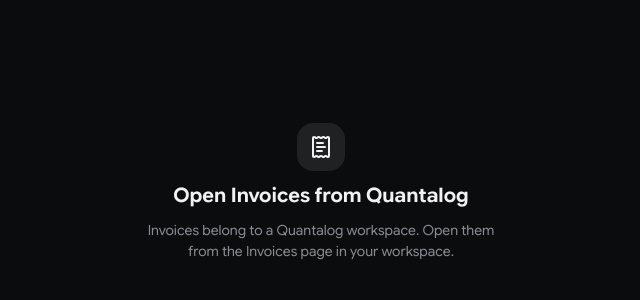
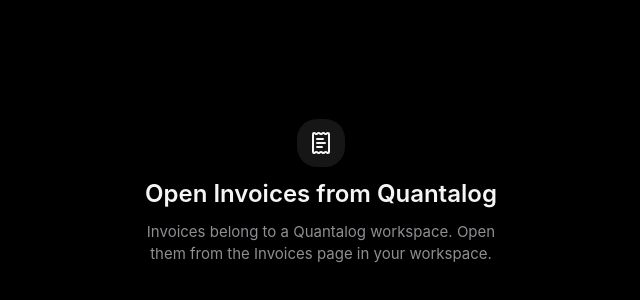
Before and after one commit to daorbit/invoice-generator, a React (Vite) app in the folder frontend/: page / in a window 1280 px wide. Shown: the part 208-508 px from the top of the page, without its empty margins (319-959 px from the left). Built offline with nearby package versions, Linux system fonts and the light colour scheme.

Commit message:
feat: update theme styles and remove Google Sans Flex font

```diff
--- a/frontend/src/app/theme.ts
+++ b/frontend/src/app/theme.ts
@@ -30,29 +30,34 @@ function badgeTextColor(color: string | undefined, themeColors: Record<string, u
 export const theme = createTheme({
   primaryColor: 'emerald',
   primaryShade: { light: 6, dark: 6 },
-  fontFamily: "'Google Sans Flex', ui-sans-serif, system-ui, -apple-system, sans-serif",
+  fontFamily: "-apple-system, BlinkMacSystemFont, 'SF Pro Text', 'Segoe UI', Roboto, 'Helvetica Neue', Arial, sans-serif",
   fontFamilyMonospace: "ui-monospace, 'SF Mono', Menlo, monospace",
   headings: {
-    fontFamily: "'Google Sans Flex', ui-sans-serif, system-ui, sans-serif",
-    fontWeight: '650',
+    fontFamily: "-apple-system, BlinkMacSystemFont, 'SF Pro Display', 'Segoe UI', Roboto, 'Helvetica Neue', Arial, sans-serif",
+    fontWeight: '600',
     sizes: {
-      h1: { fontSize: rem(26), lineHeight: '1.2' },
-      h2: { fontSize: rem(20), lineHeight: '1.25' },
-      h3: { fontSize: rem(16), lineHeight: '1.35' },
+      h1: { fontSize: rem(33), lineHeight: '1.21' },
+      h2: { fontSize: rem(24), lineHeight: '1.25' },
+      h3: { fontSize: rem(17), lineHeight: '1.4' },
     },
   },
   defaultRadius: 'md',
-  radius: { xs: rem(4), sm: rem(6), md: rem(8), lg: rem(12), xl: rem(16) },
+  radius: { xs: rem(4), sm: rem(4), md: rem(8), lg: rem(12), xl: rem(20) },
   spacing: { xs: rem(8), sm: rem(12), md: rem(16), lg: rem(24), xl: rem(32) },
+  fontSizes: { xs: rem(12), sm: rem(15), md: rem(17), lg: rem(20), xl: rem(24) },
   cursorType: 'pointer',
   colors: {
+    gray: [
+      '#f8f8fa', '#f2f2f4', '#e9e9ed', '#dedee3', '#d2d2d7',
+      '#aeaeb2', '#86868b', '#48484a', '#333336', '#1d1d1f',
+    ],
     emerald: [
-      '#eef3ff', '#dce6ff', '#b5c8ff', '#8fadff', '#5f8bff',
-      '#4776ff', '#2f6bff', '#255fef', '#1f55d6', '#142c66',
+      '#e6f0fd', '#cce2fb', '#99c5f6', '#66a8f1', '#338ced',
+      '#1a7fe8', '#0071e3', '#0066cc', '#0058b0', '#00305f',
     ],
     dark: [
-      '#d4d5da', '#b0b2ba', '#8a8c95', '#6b6d76', '#303137',
-      '#222327', '#1c1d21', '#16171a', '#111214', '#0b0c0e',
+      '#d1d1d6', '#aeaeb2', '#8e8e93', '#636366', '#333336',
+      '#222224', '#1a1a1c', '#121214', '#0b0b0c', '#000000',
     ],
   },
   shadows: {
@@ -140,7 +145,8 @@ export const theme = createTheme({
     },
     Popover: { defaultProps: { radius: 'lg', shadow: 'lg' } },
     Tooltip: { defaultProps: { radius: 'sm', openDelay: 300 } },
-    Card: { defaultProps: { radius: 'lg' } },
+    Card: { defaultProps: { radius: 'md' } },
+    Anchor: { defaultProps: { c: 'var(--accent-text)' } },
     Button: Button.extend({
       defaultProps: { radius: 'md' },
       vars: (_theme, props) =>
@@ -181,7 +187,7 @@ export const theme = createTheme({
             }
           : { root: {} },
     }),
-    Paper: { defaultProps: { radius: 'lg' } },
+    Paper: { defaultProps: { radius: 'md' } },
     Input: { defaultProps: { radius: 8 } },
     TextInput: { defaultProps: { radius: 8 } },
     PasswordInput: { defaultProps: { radius: 8 } },
--- a/frontend/src/main.tsx
+++ b/frontend/src/main.tsx
@@ -1,7 +1,6 @@
 import '@mantine/core/styles.css';
 import '@mantine/notifications/styles.css';
 import '@mantine/dates/styles.css';
-import '@/styles/fonts.css';
 import '@/styles/tokens.css';
 import '@/styles/mantine-overrides.css';
 import '@/styles/dropdown.css';
--- a/frontend/src/styles/fonts.css
+++ /dev/null
@@ -1,7 +0,0 @@
-@font-face {
-  font-family: "Google Sans Flex";
-  src: url("../assets/fonts/GoogleSansFlex-latin.woff2") format("woff2");
-  font-weight: 400 700;
-  font-style: normal;
-  font-display: swap;
-}
--- a/frontend/src/styles/tokens.css
+++ b/frontend/src/styles/tokens.css
@@ -1,29 +1,29 @@
 :root {
-  --gray-1: #0b0c0e;
-  --gray-2: #111214;
-  --gray-3: #16171a;
-  --gray-4: #1c1d21;
-  --gray-5: #222327;
-  --gray-6: #28292e;
-  --gray-7: #303137;
-  --gray-8: #3e4047;
-  --gray-9: #6b6d76;
-  --gray-10: #8a8c95;
-  --gray-11: #b0b2ba;
-  --gray-12: #f2f2f4;
+  --gray-1: #000000;
+  --gray-2: #0b0b0c;
+  --gray-3: #121214;
+  --gray-4: #1a1a1c;
+  --gray-5: #222224;
+  --gray-6: #262628;
+  --gray-7: #333336;
+  --gray-8: #48484a;
+  --gray-9: #636366;
+  --gray-10: #8e8e93;
+  --gray-11: #aeaeb2;
+  --gray-12: #f5f5f7;
 
-  --blue-1: #0b0f1a;
-  --blue-2: #0f1524;
-  --blue-3: #14203d;
-  --blue-4: #172955;
-  --blue-5: #1b3266;
-  --blue-6: #213d78;
-  --blue-7: #2a4b91;
-  --blue-8: #335ab3;
-  --blue-9: #2f6bff;
-  --blue-10: #4776ff;
-  --blue-11: #8fb0ff;
-  --blue-12: #d6e2ff;
+  --blue-1: #000a14;
+  --blue-2: #001226;
+  --blue-3: #001d3d;
+  --blue-4: #00264f;
+  --blue-5: #003063;
+  --blue-6: #003b78;
+  --blue-7: #004a96;
+  --blue-8: #005cbb;
+  --blue-9: #0a84ff;
+  --blue-10: #3395ff;
+  --blue-11: #5eadff;
+  --blue-12: #cfe6ff;
 
   --bg: var(--gray-1);
   --bg-2: var(--gray-2);
@@ -31,6 +31,7 @@
   --rail: var(--gray-1);
   --surface: var(--gray-3);
   --surface-2: var(--gray-4);
+  --card-bg: var(--surface-2);
   --overlay-bg: color-mix(in srgb, var(--surface-2) 96%, transparent);
   --surface-hover: var(--gray-5);
   --surface-active: var(--gray-6);
@@ -42,16 +43,17 @@
   --muted: var(--gray-10);
   --faint: var(--gray-9);
 
-  --accent: var(--blue-10);
+  --accent: var(--blue-9);
   --accent-2: var(--accent);
   --accent-soft: color-mix(in srgb, var(--blue-9) 16%, transparent);
   --accent-soft-hover: color-mix(in srgb, var(--blue-9) 22%, transparent);
   --accent-text: var(--blue-11);
   --accent-contrast: #ffffff;
+  --toast-bg: color-mix(in srgb, color-mix(in srgb, var(--blue-9) 74%, var(--gray-1)) 92%, transparent);
   --focus-ring: color-mix(in srgb, var(--blue-9) 55%, transparent);
 
   --cta: #f5f5f7;
-  --cta-hover: #e3e3e8;
+  --cta-hover: #e8e8ed;
   --cta-fg: #1d1d1f;
 
   --violet: var(--accent);
@@ -63,11 +65,16 @@
   --selected-bg: var(--accent-soft);
   --selected-icon-bg: var(--accent-soft-hover);
 
+  --segment-track: color-mix(in srgb, var(--text) 8%, transparent);
+  --segment-thumb: var(--gray-8);
+  --segment-thumb-edge: transparent;
+  --segment-fg: var(--text);
+
   --green: #30d158;
-  --amber: #ffb340;
-  --red: #ff6369;
-  --pink: #ff6fae;
-  --cyan: #5ac8fa;
+  --amber: #ff9f0a;
+  --red: #ff453a;
+  --pink: #ff375f;
+  --cyan: #64d2ff;
 
   --hue-gold: #f5b301;
   --hue-orange: #ff7a1a;
@@ -90,10 +97,10 @@
   --space-10: 40px;
   --space-12: 48px;
 
-  --radius-xs: 6px;
+  --radius-xs: 4px;
   --radius-sm: 8px;
-  --radius: 12px;
-  --radius-lg: 16px;
+  --radius: 8px;
+  --radius-lg: 12px;
   --radius-xl: 20px;
   --radius-pill: 999px;
 
@@ -106,8 +113,8 @@
   --duration-fast: 120ms;
   --duration: 180ms;
 
-  --font: "Google Sans Flex", ui-sans-serif, system-ui, -apple-system, "Segoe UI", Roboto, sans-serif;
-  --font-display: var(--font);
+  --font: -apple-system, BlinkMacSystemFont, "SF Pro Text", "Segoe UI", Roboto, "Helvetica Neue", Arial, sans-serif;
+  --font-display: -apple-system, BlinkMacSystemFont, "SF Pro Display", "Segoe UI", Roboto, "Helvetica Neue", Arial, sans-serif;
   --font-auth-display: var(--font);
   --font-mono: ui-monospace, "SF Mono", Menlo, monospace;
 
@@ -124,35 +131,56 @@
   --orbit-glow: 0 0 #0000;
   --orbit-glow-focus: 0 0 0 3px var(--focus-ring);
 
+  --viz-1: #3987e5;
+  --viz-2: #e5642e;
+  --viz-3: #199e70;
+  --viz-4: #c98500;
+  --viz-5: #d55181;
+  --viz-6: #008300;
+  --viz-7: #9085e9;
+  --viz-8: #e66767;
+  --metric-blue: #0a84ff;
+  --metric-orange: #ff9f0a;
+  --metric-purple: #bf5af2;
+  --metric-pink: #ff375f;
+  --metric-teal: #64d2ff;
+  --metric-indigo: #5e5ce6;
+  --metric-yellow: #ffd60a;
+  --metric-green: #30d158;
+  --viz-other: var(--gray-9);
+  --viz-grid: color-mix(in srgb, var(--text) 7%, transparent);
+  --viz-track: color-mix(in srgb, var(--text) 7%, transparent);
+  --viz-cursor: color-mix(in srgb, var(--text) 22%, transparent);
+
   color-scheme: dark;
 }
 
 [data-mantine-color-scheme="light"] {
-  --gray-1: #fcfcfd;
-  --gray-2: #fafafb;
-  --gray-3: #f7f7f9;
+  --gray-1: #ffffff;
+  --gray-2: #f9f9fb;
+  --gray-3: #f5f5f7;
   --gray-4: #f0f0f3;
-  --gray-5: #e5e5ea;
-  --gray-6: #dcdce1;
-  --gray-7: #d1d1d7;
-  --gray-8: #bcbcc4;
-  --gray-9: #8e8e96;
-  --gray-10: #6e6e78;
-  --gray-11: #55555e;
+  --gray-5: #e5e7eb;
+  --gray-6: #dadadf;
+  --gray-7: #d2d2d7;
+  --gray-8: #c7c7cc;
+  --gray-9: #8e8e93;
+  --gray-10: #6e6e73;
+  --gray-11: #515154;
   --gray-12: #1d1d1f;
 
-  --blue-1: #fbfcff;
-  --blue-2: #f4f7ff;
-  --blue-3: #e9efff;
-  --blue-4: #dce6ff;
-  --blue-5: #cbd9ff;
-  --blue-6: #b5c8ff;
-  --blue-7: #98b2ff;
-  --blue-8: #7095ff;
-  --blue-9: #2f6bff;
-  --blue-10: #255fef;
-  --blue-11: #1f55d6;
-  --blue-12: #142c66;
+  --blue-1: #fafcff;
+  --blue-2: #f2f7ff;
+  --blue-3: #e6f0fd;
+  --blue-4: #d6e7fc;
+  --blue-5: #c2dbfa;
+  --blue-6: #a6c9f7;
+  --blue-7: #7fb1f2;
+  --blue-8: #4d93ec;
+  --blue-9: #0071e3;
+  --blue-10: #0077ed;
+  --blue-11: #0066cc;
+  --blue-12: #00305f;
 
   --bg: var(--gray-1);
   --bg-2: #ffffff;
@@ -160,6 +188,7 @@
   --rail: var(--gray-1);
   --surface: #ffffff;
   --surface-2: var(--gray-3);
+  --card-bg: var(--surface);
   --overlay-bg: color-mix(in srgb, var(--surface) 96%, transparent);
   --surface-hover: var(--gray-4);
   --surface-active: var(--gray-5);
@@ -168,6 +197,7 @@
   --border-hover: var(--gray-8);
 
   --accent: var(--blue-9);
+  --toast-bg: color-mix(in srgb, var(--accent) 82%, transparent);
   --accent-soft: color-mix(in srgb, var(--blue-9) 9%, transparent);
   --accent-soft-hover: color-mix(in srgb, var(--blue-9) 14%, transparent);
   --accent-text: var(--blue-11);
@@ -177,9 +207,14 @@
   --cta-hover: #333336;
   --cta-fg: #ffffff;
 
-  --green: #15803d;
+  --segment-track: color-mix(in srgb, var(--text) 4%, transparent);
+  --segment-thumb: #ffffff;
+  --segment-thumb-edge: color-mix(in srgb, var(--text) 9%, transparent);
+  --segment-fg: var(--text);
+
+  --green: #34c759;
   --amber: #f28a00;
-  --red: #d1242a;
+  --red: #d92d20;
   --pink: #db2777;
   --cyan: #0891b2;
 
@@ -189,6 +224,25 @@
 
   --shadow: 0 1px 2px rgba(16, 18, 24, 0.05), 0 12px 32px -10px rgba(16, 18, 24, 0.16);
   --shadow-lg: 0 2px 6px rgba(16, 18, 24, 0.06), 0 24px 56px -14px rgba(16, 18, 24, 0.22);
+
+  --viz-1: #2a78d6;
+  --viz-2: #eb6834;
+  --viz-3: #1baf7a;
+  --viz-4: #eda100;
+  --viz-5: #e87ba4;
+  --viz-6: #008300;
+  --viz-7: #6250d6;
+  --viz-8: #e34948;
+  --metric-blue: #007aff;
+  --metric-orange: #f28a00;
+  --metric-purple: #a550d6;
+  --metric-pink: #ff2d55;
+  --metric-teal: #1d9bc7;
+  --metric-indigo: #5856d6;
+  --metric-yellow: #d9a400;
+  --metric-green: #28a745;
+  --viz-grid: color-mix(in srgb, var(--text) 8%, transparent);
+  --viz-track: color-mix(in srgb, var(--text) 6%, transparent);
 
   color-scheme: light;
 }
```
Also changed, not shown: frontend/src/assets/fonts/GoogleSansFlex-latin.woff2 (deleted).
